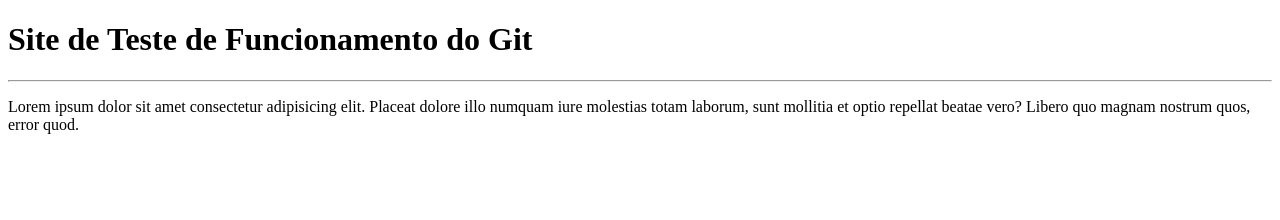
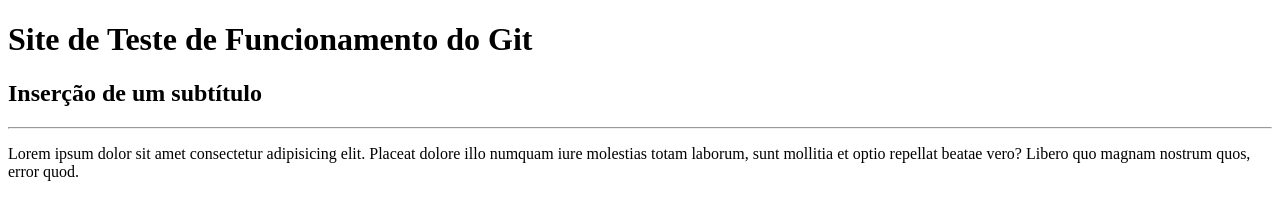
Before and after one commit to coelho-felipe123/ola-mundo, a plain HTML site: page site-exemplo/index.html in a window 1280 px wide. Drawn offline with Linux system fonts and the light colour scheme.

Commit message:
Modificação no subtítulo

```diff
--- a/site-exemplo/index.html
+++ b/site-exemplo/index.html
@@ -5,6 +5,7 @@
     <meta name="viewport" content="width=device-width, initial-scale=1.0">
     <title>Olá, Mundo!</title>
     <h1>Site de Teste de Funcionamento do Git</h1>
+    <H2>Inserção de um subtítulo</H2>
     <hr>
     <p>Lorem ipsum dolor sit amet consectetur adipisicing elit. Placeat dolore illo numquam iure molestias totam laborum, sunt mollitia et optio repellat beatae vero? Libero quo magnam nostrum quos, error quod.
     </p>
```
